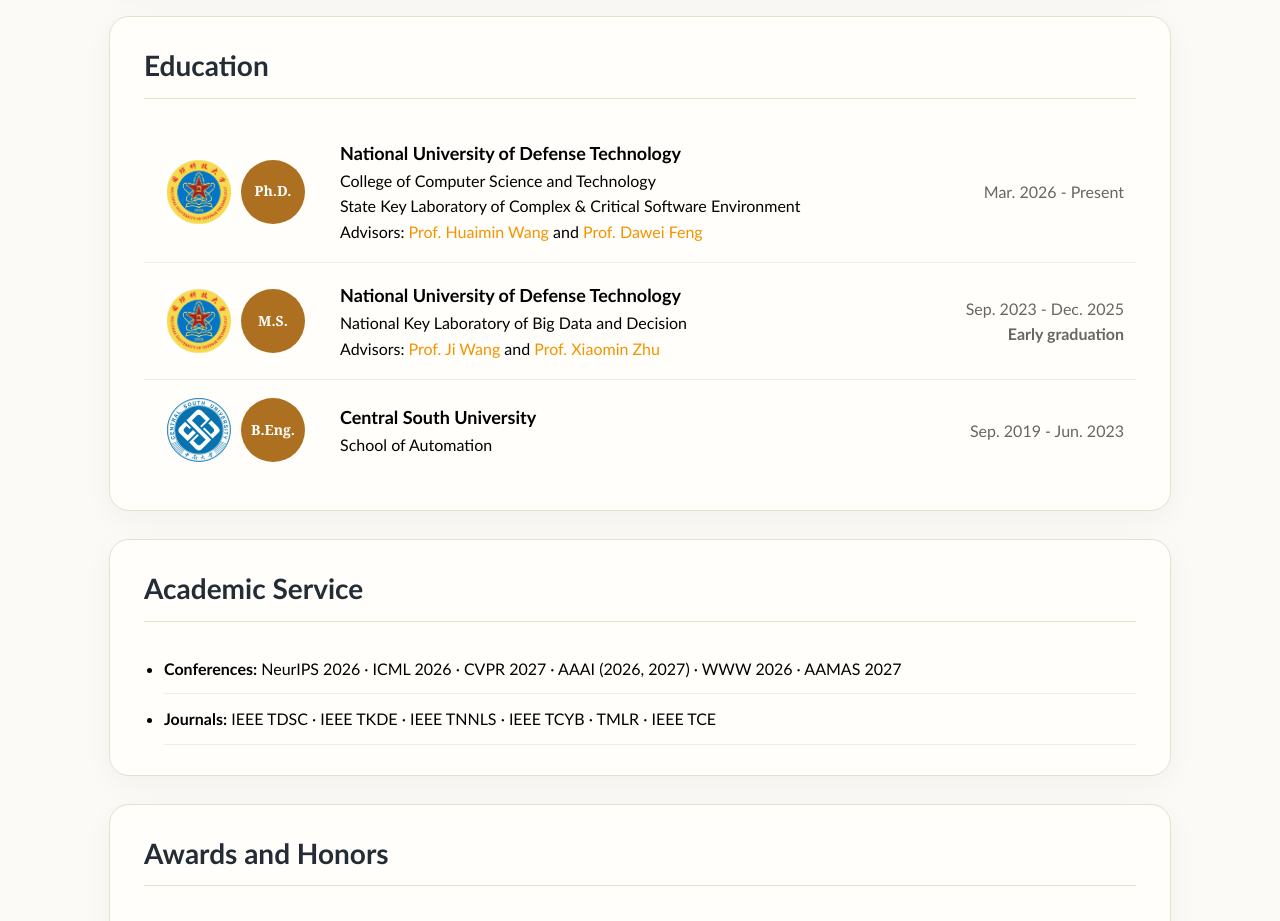
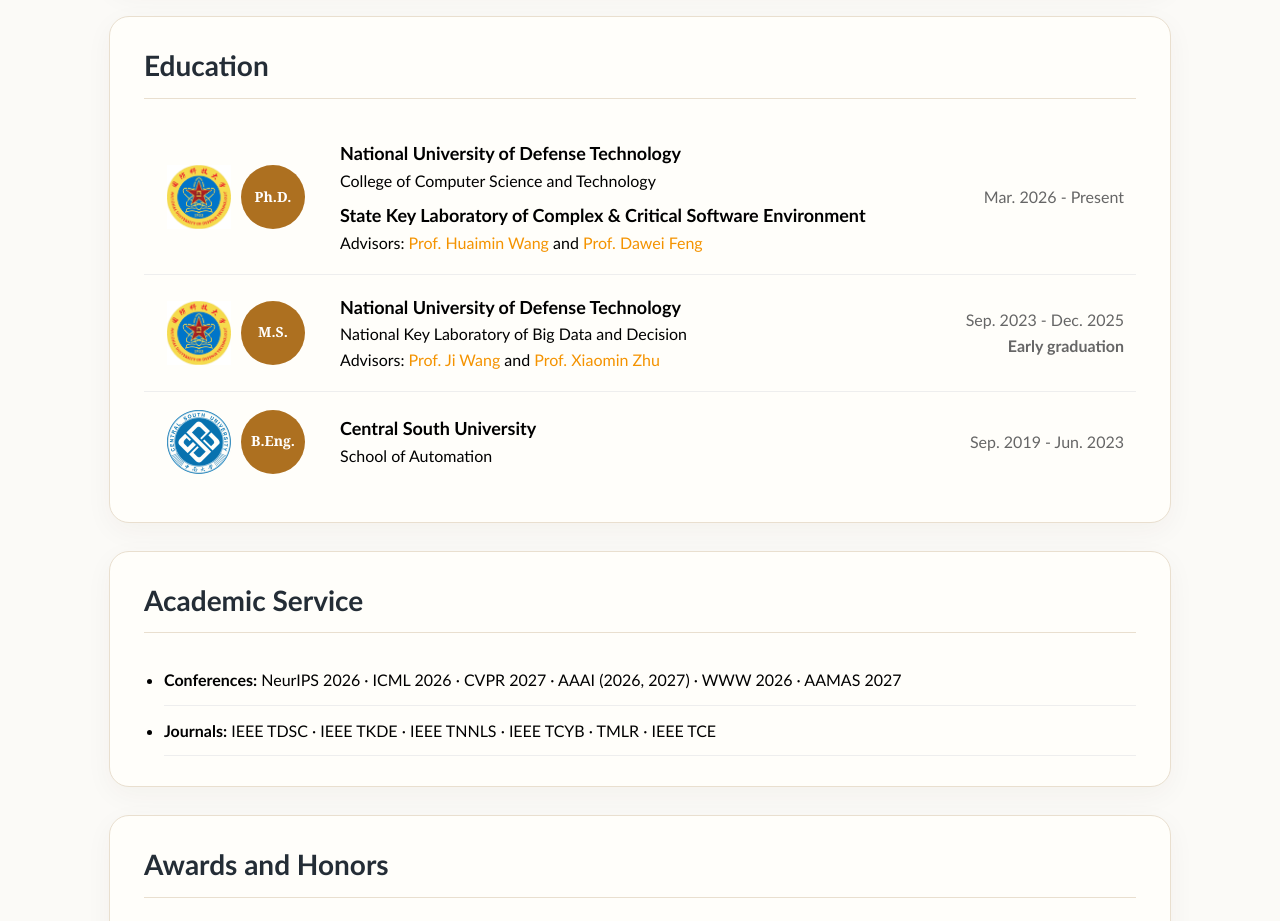
Before and after one commit to WinzhengKong/WinzhengKong.github.io, a plain HTML site: page index.html in a window 1280 px wide. Shown: the part 1920-2841 px from the top of the page. Drawn offline with Linux system fonts and the light colour scheme.

Commit message:
Clarify independent PhD laboratory affiliation

```diff
--- a/index.html
+++ b/index.html
@@ -195,7 +195,7 @@
         <section id="education" class="page-section content-section">
           <heading data-i18n="heading.edu">Education</heading>
           <table class="education-table" style="width:100%;border:0;border-spacing:0;border-collapse:separate;"><tbody>
-            <tr><td class="degree-cell"><div class="degree-with-logo"><i class="education-logo nudt-logo" role="img" aria-label="National University of Defense Technology logo"></i><span data-i18n="edu1.degree">Ph.D.</span></div></td><td data-i18n="edu1.td"><strong>National University of Defense Technology</strong><br>College of Computer Science and Technology<br>State Key Laboratory of Complex &amp; Critical Software Environment<br>Advisors: <a href="https://casad.cas.cn/ysxx2022/ysmd/xxts/201911/t20191121_4724699.html" target="_blank" rel="noreferrer">Prof. Huaimin Wang</a> and <a href="https://ieeexplore.ieee.org/author/37085894197" target="_blank" rel="noreferrer">Prof. Dawei Feng</a></td><td class="date-cell" data-i18n="edu1.date">Mar. 2026 - Present</td></tr>
+            <tr><td class="degree-cell"><div class="degree-with-logo"><i class="education-logo nudt-logo" role="img" aria-label="National University of Defense Technology logo"></i><span data-i18n="edu1.degree">Ph.D.</span></div></td><td data-i18n="edu1.td"><strong>National University of Defense Technology</strong><br>College of Computer Science and Technology<div class="education-affiliation"><strong>State Key Laboratory of Complex &amp; Critical Software Environment</strong></div>Advisors: <a href="https://casad.cas.cn/ysxx2022/ysmd/xxts/201911/t20191121_4724699.html" target="_blank" rel="noreferrer">Prof. Huaimin Wang</a> and <a href="https://ieeexplore.ieee.org/author/37085894197" target="_blank" rel="noreferrer">Prof. Dawei Feng</a></td><td class="date-cell" data-i18n="edu1.date">Mar. 2026 - Present</td></tr>
             <tr><td class="degree-cell"><div class="degree-with-logo"><i class="education-logo nudt-logo" role="img" aria-label="National University of Defense Technology logo"></i><span data-i18n="edu2.degree">M.S.</span></div></td><td data-i18n="edu2.td"><strong>National University of Defense Technology</strong><br>National Key Laboratory of Big Data and Decision<br>Advisors: <a href="https://scholar.google.com/citations?user=vi-NaH0AAAAJ&amp;hl=en&amp;oi=ao" target="_blank" rel="noreferrer">Prof. Ji Wang</a> and <a href="https://scholar.google.com/citations?user=pxFgkBAAAAAJ&amp;hl=en&amp;oi=ao" target="_blank" rel="noreferrer">Prof. Xiaomin Zhu</a></td><td class="date-cell" data-i18n="edu2.date">Sep. 2023 - Dec. 2025<br><strong>Early graduation</strong></td></tr>
             <tr><td class="degree-cell"><div class="degree-with-logo"><img class="education-logo" src="images/education/csu.png" alt="Central South University logo" width="64" height="64"><span data-i18n="edu3.degree">B.Eng.</span></div></td><td data-i18n="edu3.td"><strong>Central South University</strong><br>School of Automation</td><td class="date-cell" data-i18n="edu3.date">Sep. 2019 - Jun. 2023</td></tr>
           </tbody></table>
@@ -303,7 +303,7 @@
           'pub7.desc': '面向开集联邦学习的新知识细粒度发现与快速适应。',
           'pub8.desc': '策略蒸馏实现联邦强化学习中异构智能体间的知识共享。',
           'edu1.degree': '博士',
-          'edu1.td': '<strong>国防科技大学</strong><br>计算机学院<br>复杂关键软件环境全国重点实验室<br>导师：<a href="https://casad.cas.cn/ysxx2022/ysmd/xxts/201911/t20191121_4724699.html" target="_blank" rel="noreferrer">王怀民院士</a> 与 <a href="https://ieeexplore.ieee.org/author/37085894197" target="_blank" rel="noreferrer">冯大为研究员</a>',
+          'edu1.td': '<strong>国防科技大学</strong><br>计算机学院<div class="education-affiliation"><strong>复杂关键软件环境全国重点实验室</strong></div>导师：<a href="https://casad.cas.cn/ysxx2022/ysmd/xxts/201911/t20191121_4724699.html" target="_blank" rel="noreferrer">王怀民院士</a> 与 <a href="https://ieeexplore.ieee.org/author/37085894197" target="_blank" rel="noreferrer">冯大为研究员</a>',
           'edu1.date': '2026年3月 - 至今',
           'edu2.degree': '硕士',
           'edu2.td': '<strong>国防科技大学</strong><br>大数据与决策全国重点实验室<br>导师：<a href="https://scholar.google.com/citations?user=vi-NaH0AAAAJ&amp;hl=en&amp;oi=ao" target="_blank" rel="noreferrer">王吉教授</a> 与 <a href="https://scholar.google.com/citations?user=pxFgkBAAAAAJ&amp;hl=en&amp;oi=ao" target="_blank" rel="noreferrer">朱晓敏研究员</a>',
--- a/stylesheet.css
+++ b/stylesheet.css
@@ -1705,6 +1705,10 @@ html[lang="zh-CN"] .profile-copy p {
   font-size: 18px;
 }
 
+.education-affiliation {
+  margin-top: 8px;
+}
+
 .degree-cell {
   width: 160px;
   text-align: center;
```
